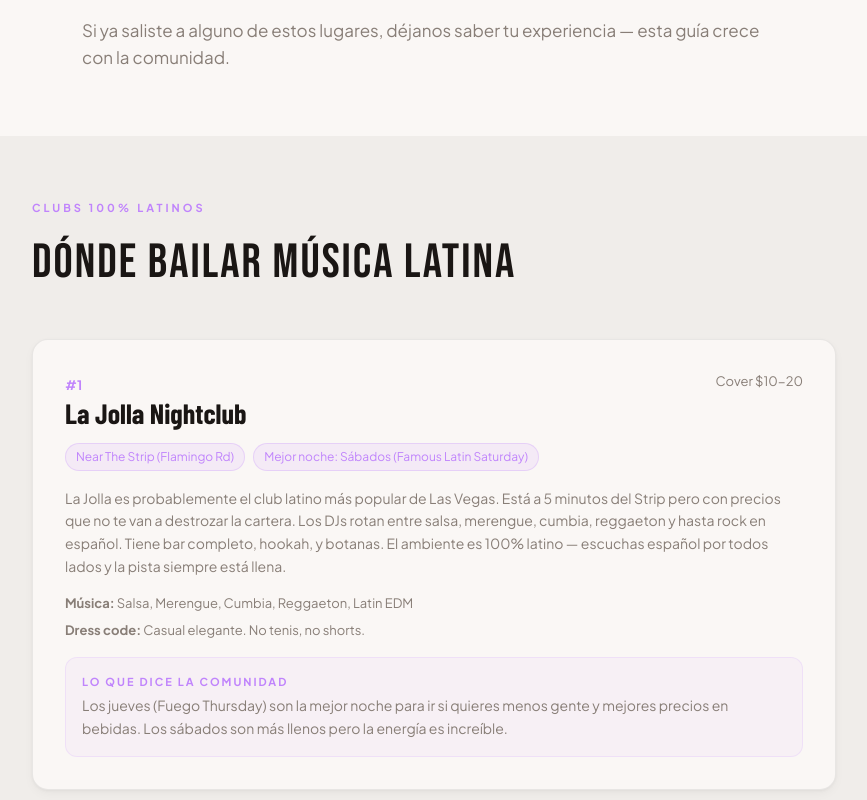
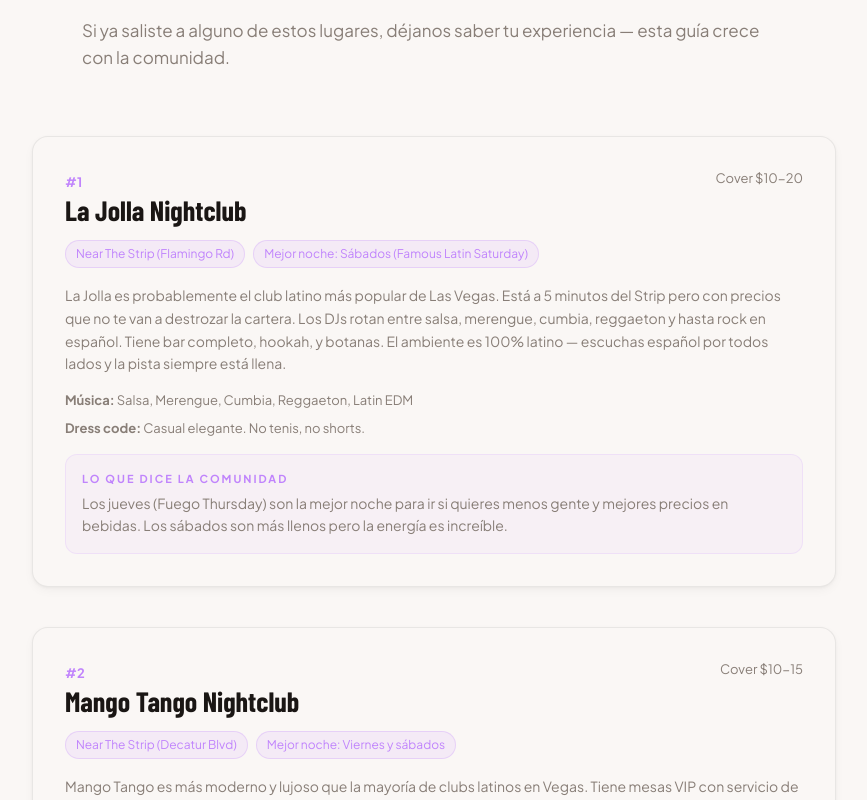
Before and after one commit to EstebanTala/latino-las-vegas, a Next.js app: page /guia/vida-nocturna-latina-las-vegas in a window 1280 px wide. Shown: the part 840-1640 px from the top of the page, without its empty margins (206-1073 px from the left). Built offline with nearby package versions, Linux system fonts and the light colour scheme; no server answers; the database is empty.

Commit message:
Match vida nocturna cards section to other guides: no title, white bg

```diff
--- a/src/app/guia/vida-nocturna-latina-las-vegas/page.tsx
+++ b/src/app/guia/vida-nocturna-latina-las-vegas/page.tsx
@@ -223,13 +223,9 @@ export default async function VidaNocturnaLatinaGuide() {
       </section>
 
       {/* Latin Clubs */}
-      <section id="clubs-latinos" className="py-16 bg-cream-2">
+      <section className="pb-20 bg-background">
         <div className="container max-w-[900px]">
-          <div className="text-[11px] font-bold tracking-[3px] uppercase text-[#C084FC] mb-2.5">Clubs 100% latinos</div>
-          <h2 className="font-display text-[clamp(28px,5vw,48px)] tracking-[2px] mb-10">
-            {"D\u00d3NDE BAILAR M\u00daSICA LATINA"}
-          </h2>
-          <div className="space-y-6">
+          <div className="space-y-10">
             {latinClubs.map((club, i) => (
               <article key={club.name} className="bg-background border border-border rounded-xl overflow-hidden shadow-card">
                 <div className="p-6 md:p-8">
```
Also changed, not shown: 1 other file (tests, documents, lock files or other folders).
